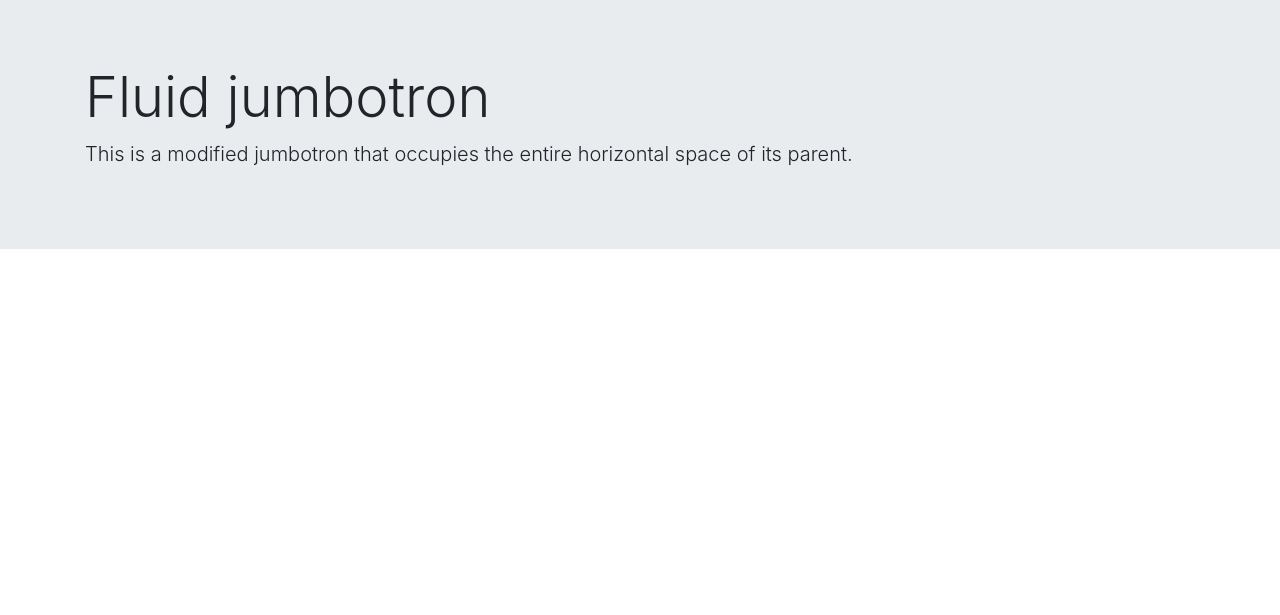
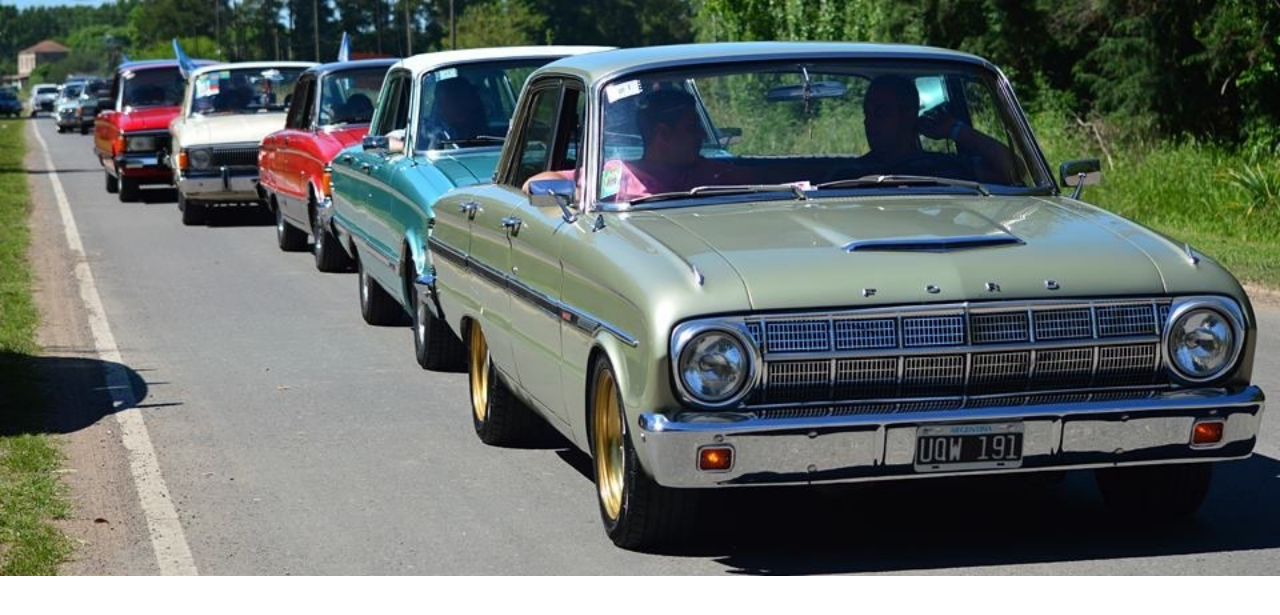
Before and after one commit to FalconSprint6/SMC_WD3_Fall19, a PHP site: page /Week-4-hwk/index.html in a window 1280 px wide. Shown: the part 101-716 px from the top of the page. Run offline with PHP 8.4, Linux system fonts and the light colour scheme.

Commit message:
Updated index
Added jumbotron image and breaks to make it fit properly

```diff
--- a/Week-4-hwk/index.html
+++ b/Week-4-hwk/index.html
@@ -35,12 +35,12 @@
       </nav>
 </header>
 <body>
-        <div class="jumbotron jumbotron-fluid">
-                <div class="container">
-                  <h1 class="display-4">Fluid jumbotron</h1>
-                  <p class="lead">This is a modified jumbotron that occupies the entire horizontal space of its parent.</p>
+        <div class="jumbotron jumbotron-fluid py-5 py-md mb-5" style="background-image: url('images/IMG_0285.JPG'); center no repeat; background-size: cover;">
+                <div class="container"></div>
+                  <br><br><br><br><br><br><br><br><br><br><br><br><br><br><br><br><br><br><br><br>
                 </div>
               </div>
+
 </body>
     <!-- Optional JavaScript -->
     <!-- jQuery first, then Popper.js, then Bootstrap JS -->
--- a/Week-4-hwk/styles.css
+++ b/Week-4-hwk/styles.css
@@ -7,3 +7,7 @@
 .bg-dark li a {
     color:	#B3946F !important
 }
+
+.jumbotron {
+    background-position-y: top !important
+}
```
Also changed, not shown: Week-4-hwk/images/IMG_0285.JPG (added).
